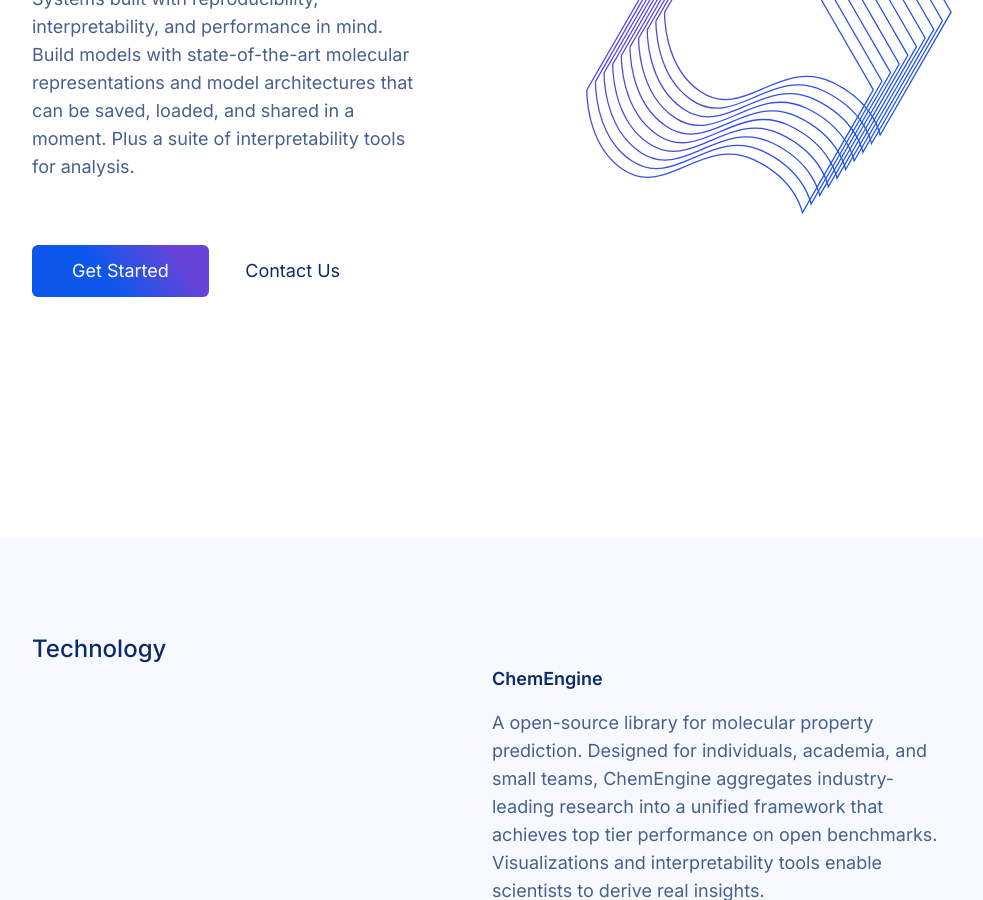
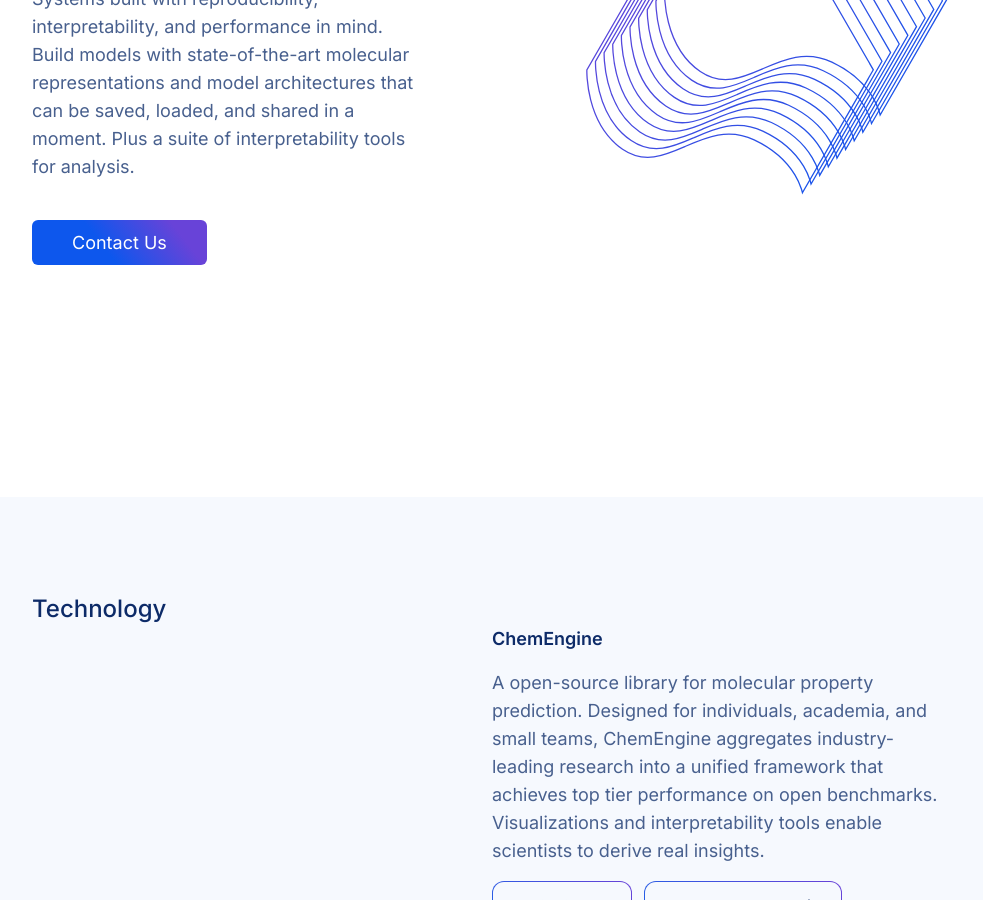
Before and after one commit to Oloren-AI/oloren-blog-site, a Jekyll site: the page built from index.html, in a window 1280 px wide and 900 px high, scrolled down 555 px. Shown: the whole window, without its empty margins (148-1131 px from the left). Built offline with Jekyll 4.4.1, drawn with Linux system fonts in a browser that asks for light colours.

Commit message:
pushed contact us

```diff
--- a/index.html
+++ b/index.html
@@ -21,13 +21,13 @@
         </h2>
       </div>
       <div class="space-x-8">
-        <button
+        <a
           class="oloren-gradient mt-4 w-fit cursor-pointer rounded-md p-3 px-10 text-lg text-white"
-          href="https://beta.oloren.ai"
+          href="mailto:contact@oloren.ai"
         >
-          Get Started
-        </button>
-        <a class="text-lg text-primary"> Contact Us </a>
+          Contact Us
+        </a>
+          <!-- <a class="text-lg text-primary"> Contact Us </a> -->
       </div>
     </div>
     <img src="{{ "/assets/images/herofig.svg" | relative_url }}" class="hidden
```
